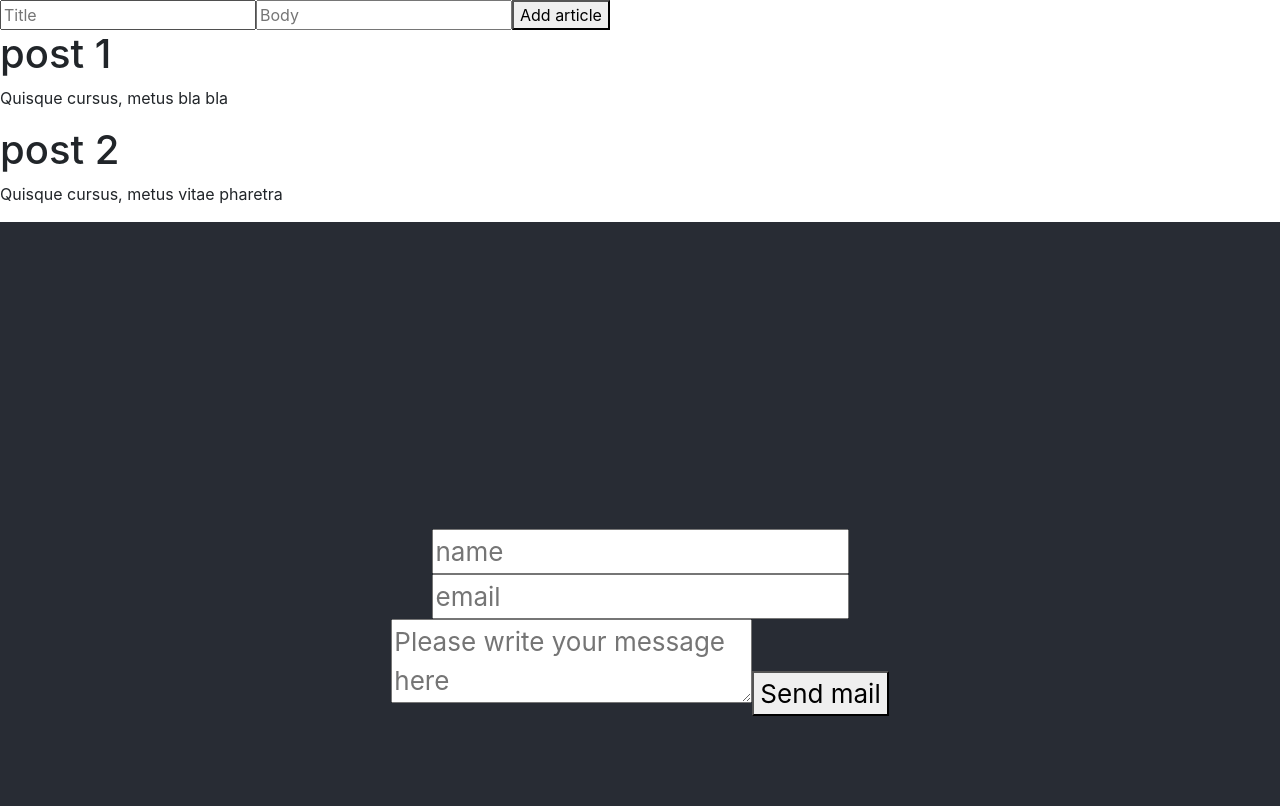
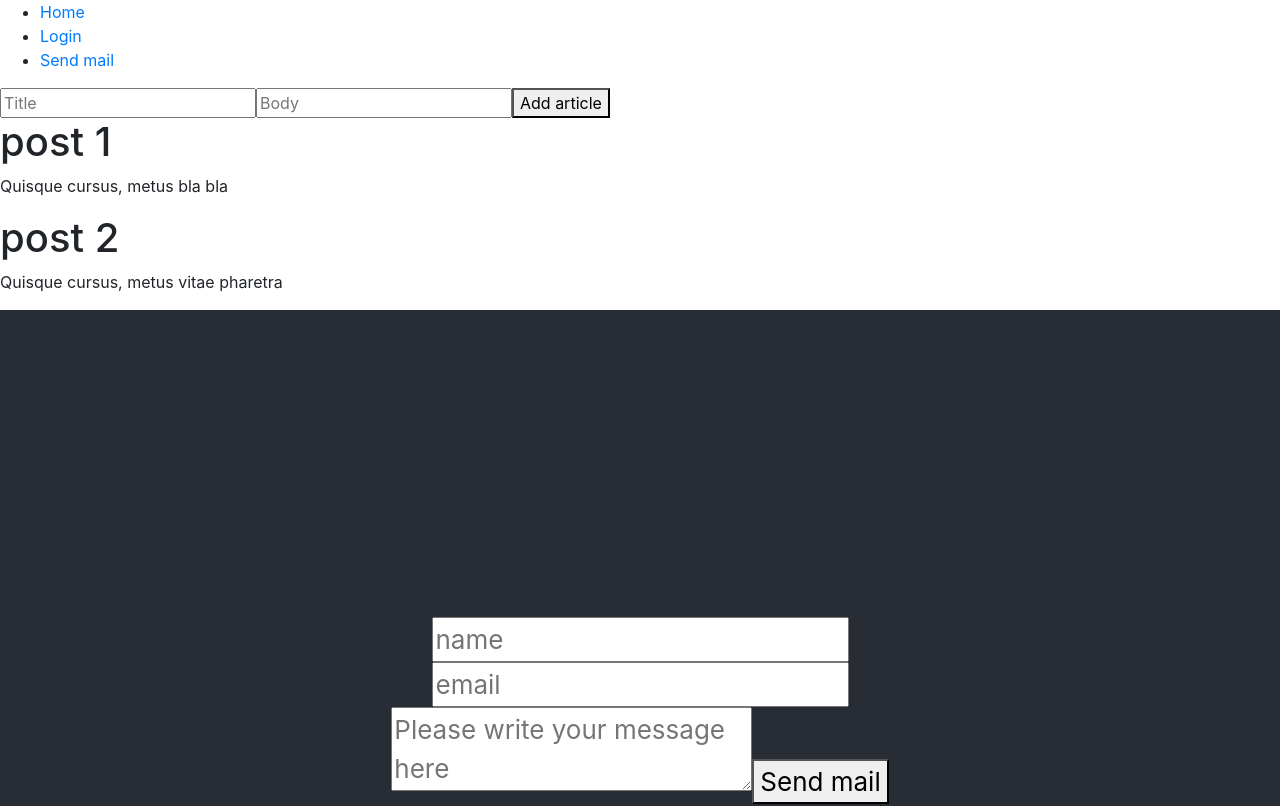
Before and after one commit to ekaterinagp/top-three, a React (Create React App) app in the folder client/: page / in a window 1280 px wide. Shown: the top 806 px of the page. Built offline with nearby package versions, Linux system fonts and the light colour scheme.

Commit message:
routing starts

```diff
--- a/client/package.json
+++ b/client/package.json
@@ -12,6 +12,7 @@
     "http-proxy-middleware": "^1.0.3",
     "react": "^16.13.1",
     "react-dom": "^16.13.1",
+    "react-router-dom": "^5.1.2",
     "react-scripts": "3.4.1",
     "reactstrap": "^8.4.1"
   },
--- a/client/src/App.js
+++ b/client/src/App.js
@@ -1,5 +1,7 @@
 import React, { Component, Fragment } from "react";
 import ArticleProvider from "./context/articleContext";
+import { BrowserRouter as Router, Switch, Route } from "react-router-dom";
+import { NavLink } from "react-router-dom";
 
 import "./App.css";
 import SendMail from "./components/SendMail";
@@ -9,14 +11,55 @@ import Articles from "./containers/Articles";
 class App extends Component {
   render() {
     return (
-      <Fragment>
-        {" "}
+      <div className="navWrapper">
+        <Router basename={"/"}>
+          <nav>
+            <ul>
+              <li className="liMenu a">
+                <NavLink exact to={`/`} activeClassName="selectedLink">
+                  Home
+                </NavLink>
+              </li>
+              <li className="liMenu b">
+                <NavLink to={`/login`} activeClassName="selectedLink">
+                  Login
+                </NavLink>
+              </li>
+              <li className="liMenu c">
+                <NavLink to={`/send-mail`} activeClassName="selectedLink">
+                  Send mail
+                </NavLink>
+              </li>
+            </ul>
+          </nav>
+
+          <Switch>
+            <Route
+              path={`/login`}
+              // component={(state) => <Forecast {...this.state} />}
+            />
+            <Route
+              path={`/send-mail`}
+              component={(state) => <SendMail {...this.state} />}
+            />
+            <Route
+              exact
+              path={`/`}
+              // component={(props) => (
+              // <StartPage
+              //   {...this.state}
+              //   // isLoading={this.state.isLoading}
+              // />
+              // )}
+            />
+          </Switch>
+        </Router>
         <ArticleProvider>
           <AddArticle />
           <Articles />
         </ArticleProvider>
         <SendMail />
-      </Fragment>
+      </div>
     );
   }
 }
```
